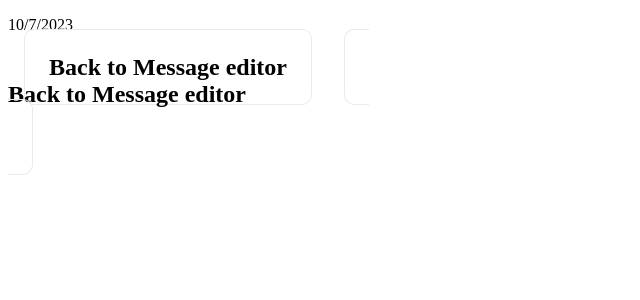
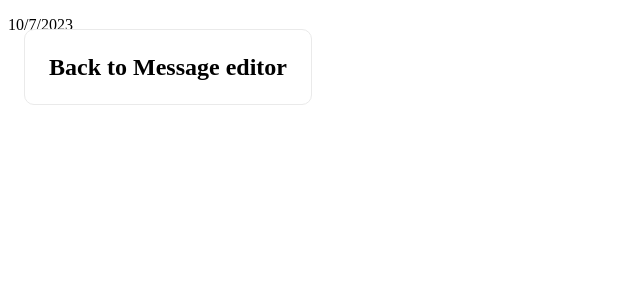
Before and after one commit to itplutoplutone350/nextjs-blog, a Next.js app: page /posts/first-post in a window 1280 px wide. Shown: the top 300 px of the page, without its empty margins (0-640 px from the left). Built offline with nearby package versions, Linux system fonts and the light colour scheme.

Commit message:
Update first-post.js

```diff
--- a/pages/posts/first-post.js
+++ b/pages/posts/first-post.js
@@ -29,13 +29,9 @@ export default function FirstPost({ children }) {
     <div>
       <p>  </p>
       <p>{children}  {formattedDate}</p>
+      <p>  </p>
       <h2>
         <Link className={styles.card} href="https://test.near.org/embed/plutoplutone347.testnet/widget/MsgManager-1">Back to Message editor</Link>
-
-        <a href="https://test.near.org/embed/plutoplutone347.testnet/widget/MsgManager-1" className={styles.card}>
-            <h3>Back to Message editor</h3>
-        </a>
-
       </h2>
     </div>
   );
```
